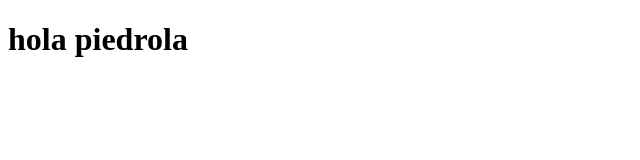
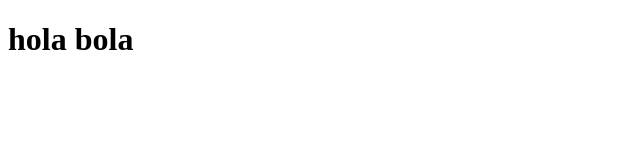
Before and after one commit to pedreror1/HappinessMap, a plain HTML site: page Index.html in a window 1280 px wide. Shown: the whole page, without its empty margins (0-640 px from the left). Drawn offline with Linux system fonts and the light colour scheme.

Commit message:
roll back to previous header

```diff
--- a/Index.html
+++ b/Index.html
@@ -4,7 +4,7 @@
   <script src="index.js"></script>
 </head>
 <body>
-    <h1>hola piedrola</h1>
+    <h1>hola bola</h1>
 </body>
 
 </html>
```
